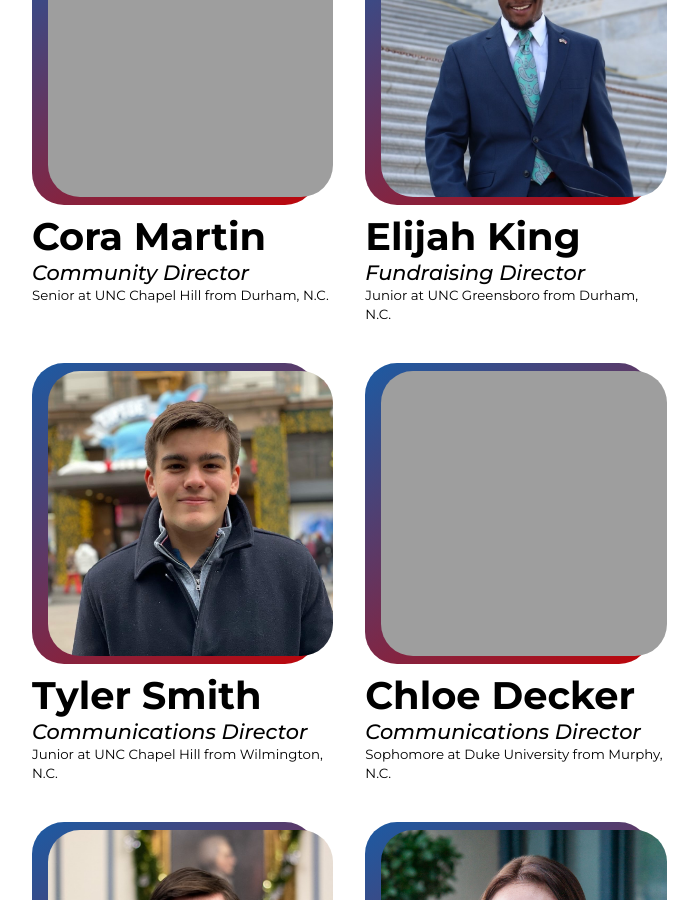
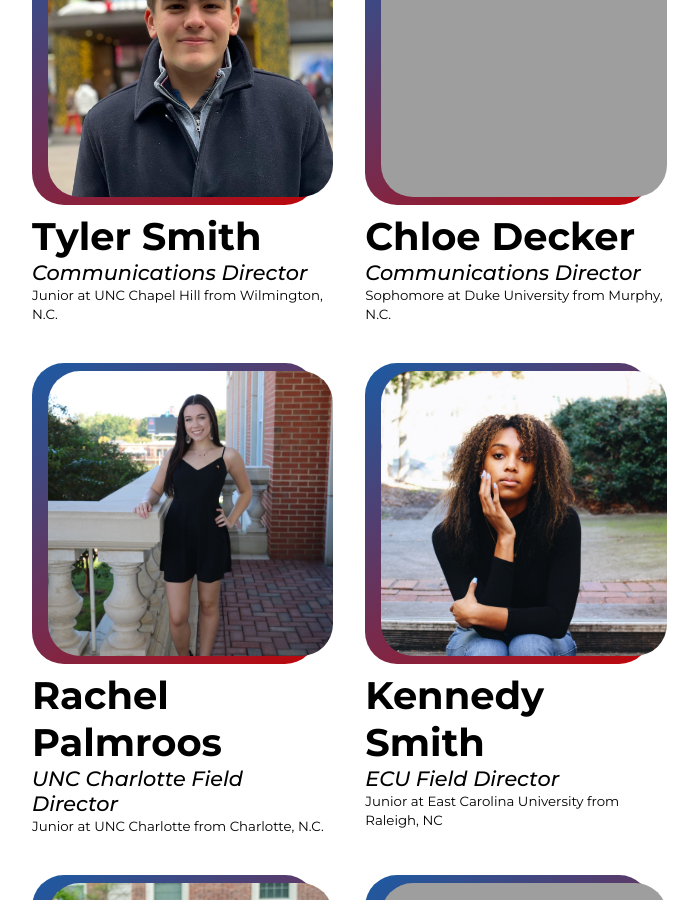
Before and after one commit to JacksonMeade/ncypa, a Jekyll site: the page built from team.html, in a window 1280 px wide and 900 px high, scrolled down 1339 px. Shown: the whole window, without its empty margins (80-778 px from the left). Built offline with Jekyll 4.4.1, drawn with Linux system fonts in a browser that asks for light colours; nearby versions of some CDN libraries; a script that is not in the unit is left out; some of the changed text lies outside the part shown.

Commit message:
Update members.yml

```diff
--- a/_data/members.yml
+++ b/_data/members.yml
@@ -22,18 +22,6 @@
   year: Sophomore
   hometown: Washington, D.C.
 
-- name: Cora Martin
-  position: Community Director
-  school: UNC Chapel Hill
-  year: Senior
-  hometown: Durham, N.C.
-
-- name: Elijah King
-  position: Fundraising Director
-  school: UNC Greensboro
-  year: Junior
-  hometown: Durham, N.C.
-
 - name: Tyler Smith
   position: Communications Director
   school: UNC Chapel Hill
@@ -46,6 +34,30 @@
   year: Sophomore
   hometown: Murphy, N.C.
 
+- name: Rachel Palmroos
+  position: UNC Charlotte Field Director
+  school: UNC Charlotte
+  year: Junior
+  hometown: Charlotte, N.C.
+
+- name: Kennedy Smith
+  position: ECU Field Director
+  school: East Carolina University
+  year: Junior
+  hometown: Raleigh, NC
+
+- name: Anu Mishra
+  position: NC State Field Director
+  school: NC State University
+  year: Junior
+  hometown: Cary, NC
+
+- name: Jessie Gleason
+  position: Community Director
+  school: UNC Chapel Hill
+  year: Senior
+  hometown: Chapel Hill, NC
+
 - name: Jackson Meade
   position: Webmaster
   school: UNC Chapel Hill
@@ -53,13 +65,19 @@
   hometown: Charlotte, N.C.
 
 - name: Haleigh Eubanks
-  position: Senior Advisor
+  position: Senior Advisor for Communications
   school: NC State University
   year: Graduate Student
   hometown: Charlotte, N.C.
 
-- name: Rachel Palmroos
-  position: UNC Charlotte Field Director
-  school: UNC Charlotte
+- name: Elijah King
+  position: Senior Advisor for Fundraising
+  school: UNC Greensboro
   year: Junior
-  hometown: Charlotte, N.C.
+  hometown: Durham, N.C.
+
+- name: Cora Martin
+  position: Senior Advisor for Community
+  school: UNC Chapel Hill
+  year: Senior
+  hometown: Durham, N.C.
```
